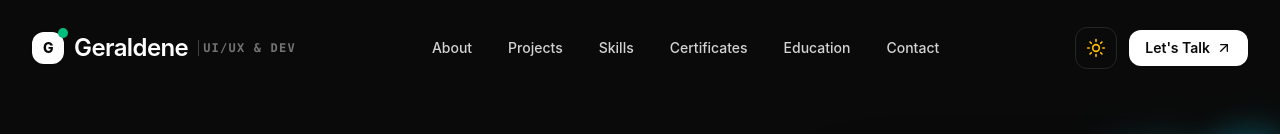
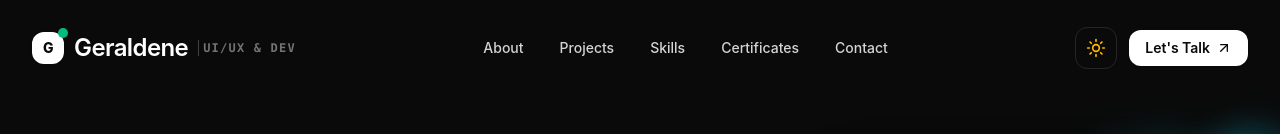
Before and after one commit to Doremon2204-picachu/geraldene_portfolio, a React (Vite) app: page / in a window 1280 px wide. Shown: the top 134 px of the page. Built offline with nearby package versions, Linux system fonts and the light colour scheme.

Commit message:
Remove Experience & Education placeholder section from main layout and navigation

```diff
--- a/src/App.jsx
+++ b/src/App.jsx
@@ -5,8 +5,6 @@ import Hero from './components/Hero';
 import Projects from './components/Projects';
 import Skills from './components/Skills';
 import Certificates from './components/Certificates';
-import Process from './components/Process';
-import Experience from './components/Experience';
 import Testimonials from './components/Testimonials';
 import Contact from './components/Contact';
 import Footer from './components/Footer';
@@ -21,7 +19,6 @@ export default function App() {
           <Projects />
           <Skills />
           <Certificates />
-          <Experience />
           <Testimonials />
           <Contact />
         </main>
--- a/src/components/Footer.jsx
+++ b/src/components/Footer.jsx
@@ -36,7 +36,6 @@ export default function Footer() {
             <a href="#projects" className="hover:text-neutral-900 dark:hover:text-white transition-colors">Projects</a>
             <a href="#skills" className="hover:text-neutral-900 dark:hover:text-white transition-colors">Skills</a>
             <a href="#certificates" className="hover:text-neutral-900 dark:hover:text-white transition-colors">Certificates</a>
-            <a href="#education" className="hover:text-neutral-900 dark:hover:text-white transition-colors">Education</a>
             <a href="#contact" className="hover:text-neutral-900 dark:hover:text-white transition-colors">Contact</a>
           </div>
 
--- a/src/components/Navbar.jsx
+++ b/src/components/Navbar.jsx
@@ -29,7 +29,6 @@ export default function Navbar() {
     { name: 'Projects', href: '#projects' },
     { name: 'Skills', href: '#skills' },
     { name: 'Certificates', href: '#certificates' },
-    { name: 'Education', href: '#education' },
     { name: 'Contact', href: '#contact' },
   ];
 
```
